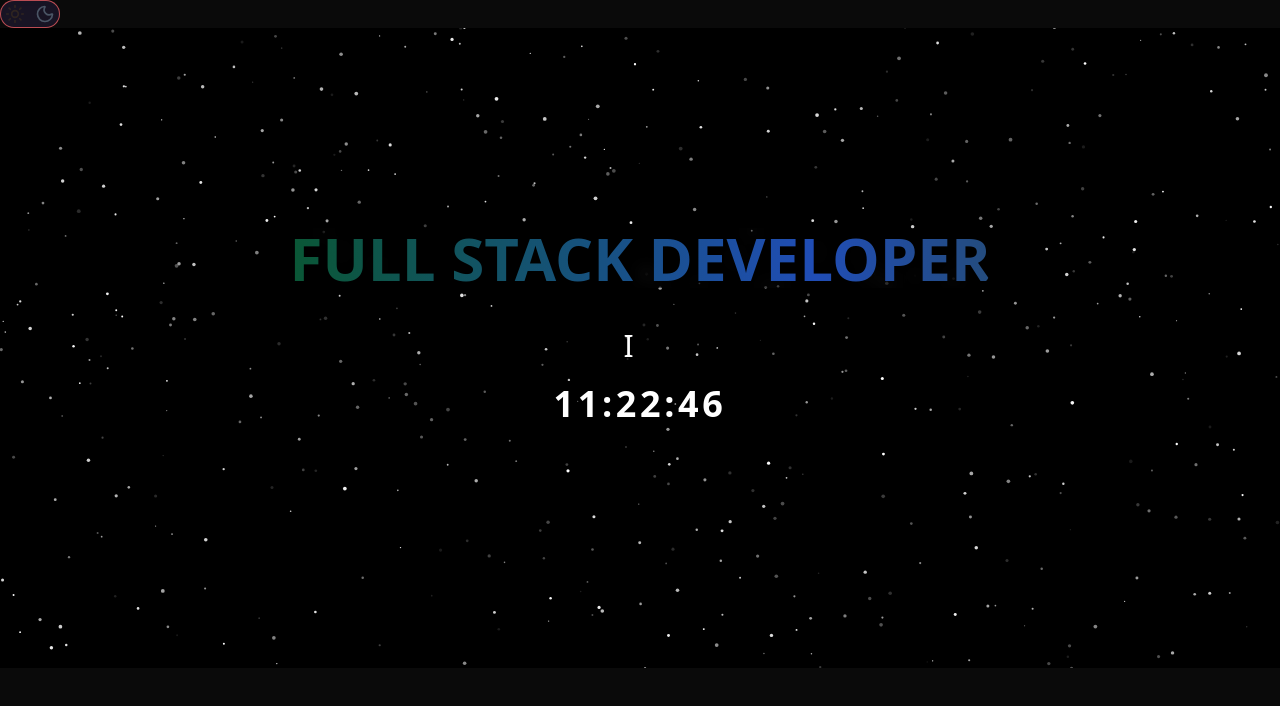
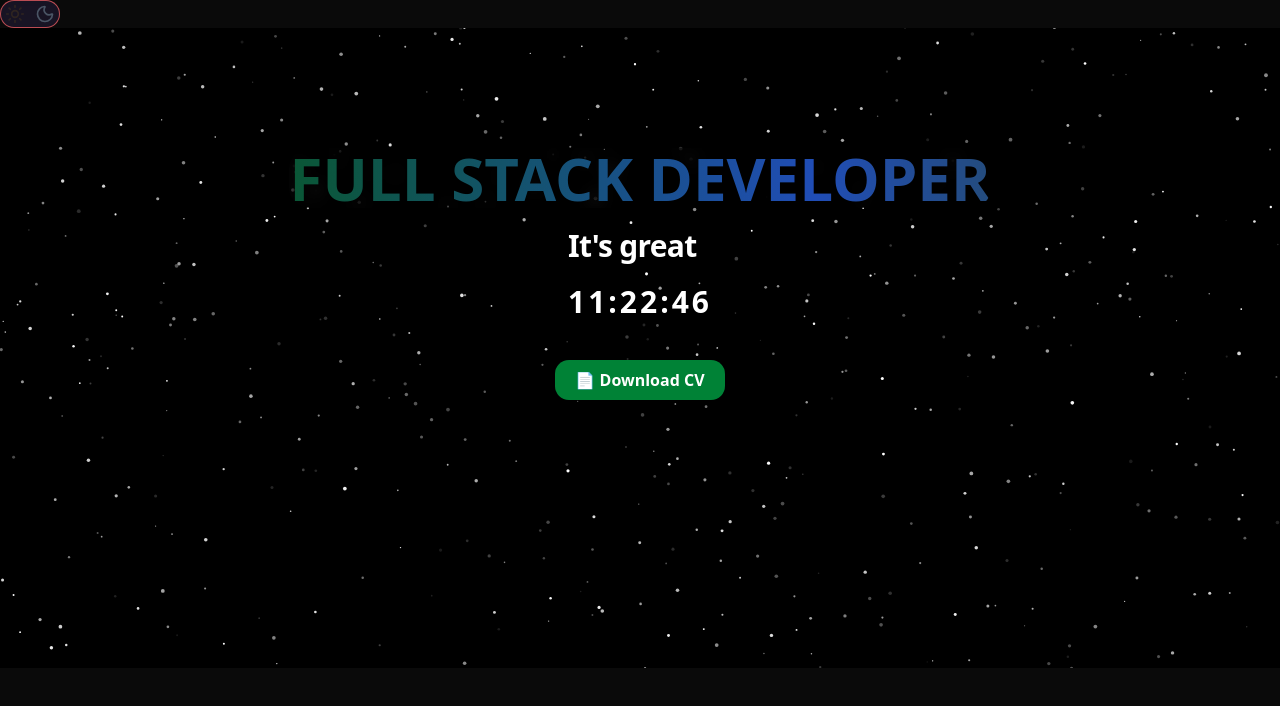
Before and after one commit to OlajuwonX/PhantomDev, a React (Vite) app: page / in a window 1280 px wide. Shown: the top 706 px of the page. Built offline with nearby package versions, Linux system fonts and the light colour scheme.

Commit message:
after hero

```diff
--- a/src/components/download.cv.tsx
+++ b/src/components/download.cv.tsx
@@ -0,0 +1,27 @@
+
+interface DownloadCVButtonProps {
+    fileUrl: string; // link to file in the public folder
+    fileName?: string; // "cv.pdf"
+}
+
+const DownloadCVButton: React.FC<DownloadCVButtonProps> = ({ fileUrl, fileName = "cv.pdf" }) => {
+    const handleDownload = () => {
+        const link = document.createElement("a");
+        link.href = fileUrl;
+        link.download = fileName; // forces download with this name
+        document.body.appendChild(link);
+        link.click();
+        document.body.removeChild(link);
+    };
+
+    return (
+        <button
+            onClick={handleDownload}
+            className="px-5 py-2 rounded-xl mt-5 bg-green-700 font-semibold hover:bg-green-600 cursor-pointer transition-all z-10"
+        >
+            📄 Download CV
+        </button>
+    );
+};
+
+export default DownloadCVButton;
--- a/src/components/hero.tsx
+++ b/src/components/hero.tsx
@@ -3,13 +3,12 @@ import {useTheme} from "./theme-provider";
 import NigeriaClock from "./ui/nigerian.clock";
 import GradientText from "./ui/GradientText";
 import TextType from "./ui/text.type";
+import DownloadCVButton from "./download.cv";
 
 
 
 const Hero = () => {
-
     const {theme} = useTheme();
-
     const particleColor = theme === "dark" ? "#FFFFFF" : "#000000";
 
 
@@ -26,11 +25,11 @@ const Hero = () => {
                     particleColor={particleColor}
                 />
             </div>
-            <div className="flex flex-col md:flex-row gap-5 text-black dark:text-white py-20 md:my-25 lg:my-30  px-5 md:px-8 lg:px-10">
-                <div className="flex flex-col text-center items-center justify-center w-full md:px-10 lg:px-20">
+            <div className="flex flex-col py-30 px-5 md:px-8 lg:px-10">
+                <div className="flex flex-col gap-5 text-center text-black dark:text-white items-center justify-center w-full md:px-10 lg:px-20">
                     <GradientText
                         colors={["#0a5735", "#204db6", "#2b490a", "#22a3cb", "#40ffaa"]}
-                        animationSpeed={3}
+                        animationSpeed={5}
                         showBorder={false}
                         className="custom-class"
                     >
@@ -39,15 +38,17 @@ const Hero = () => {
                     <TextType
                         text={[
                             "It's great to have you here.",
-                            "I help brands + businesses thrive online through powerful websites & web applications.",
+                            "I build powerful websites & webapps that help brands thrive online.",
                             "Click on the button below to download my resume and view my projects"
                         ]}
-                        typingSpeed={75}
-                        pauseDuration={1500}
+                        typingSpeed={85}
+                        pauseDuration={2000}
                         showCursor={true}
                         cursorCharacter="_"
                     />
                     <NigeriaClock />
+                    <DownloadCVButton fileUrl="/OlajuwonCV.pdf" fileName="Phantom-Dev.pdf"/>
+                    {/*Add link to view projects*/}
                 </div>
             </div>
         </div>
--- a/src/components/ui/nigerian.clock.tsx
+++ b/src/components/ui/nigerian.clock.tsx
@@ -24,7 +24,7 @@ const NigeriaClock: React.FC = () => {
     }, []);
 
     return (
-        <div className="text-4xl font-bold tracking-widest mt-5 items-center justify-center">
+        <div className="text-2xl md:text-3xl lg:text-3xl font-semibold tracking-widest items-center justify-center">
             {time}
         </div>
     );
--- a/src/components/ui/text.type.tsx
+++ b/src/components/ui/text.type.tsx
@@ -167,16 +167,16 @@ const TextType = ({
         Component,
         {
             ref: containerRef,
-            className: `inline-block text-2xl md:text-2xl lg:text-3xl pt-5 md:pt-8 lg:pt-10 whitespace-pre-wrap tracking-tight ${className}`,
+            className: `inline-block text-2xl md:text-2xl lg:text-3xl font-semibold whitespace-pre-wrap tracking-tight ${className}`,
             ...props
         },
-        <span className="inline text-2xl md:text-2xl lg:text-3xl pt-5 md:pt-8 lg:pt-10" >
+        <span className="inline text-2xl md:text-2xl lg:text-3xl font-semibold" >
       {displayedText}
     </span>,
         showCursor && (
             <span
                 ref={cursorRef}
-                className={`ml-1 text-2xl md:text-2xl lg:text-3xl inline-block opacity-100 ${shouldHideCursor ? 'hidden' : ''} ${cursorClassName}`}
+                className={`ml-1 text-2xl md:text-2xl lg:text-3xl inline-block font-bold opacity-100 ${shouldHideCursor ? 'hidden' : ''} ${cursorClassName}`}
             >
         {cursorCharacter}
       </span>
```
Also changed, not shown: 1 other file (tests, documents, lock files or other folders).
